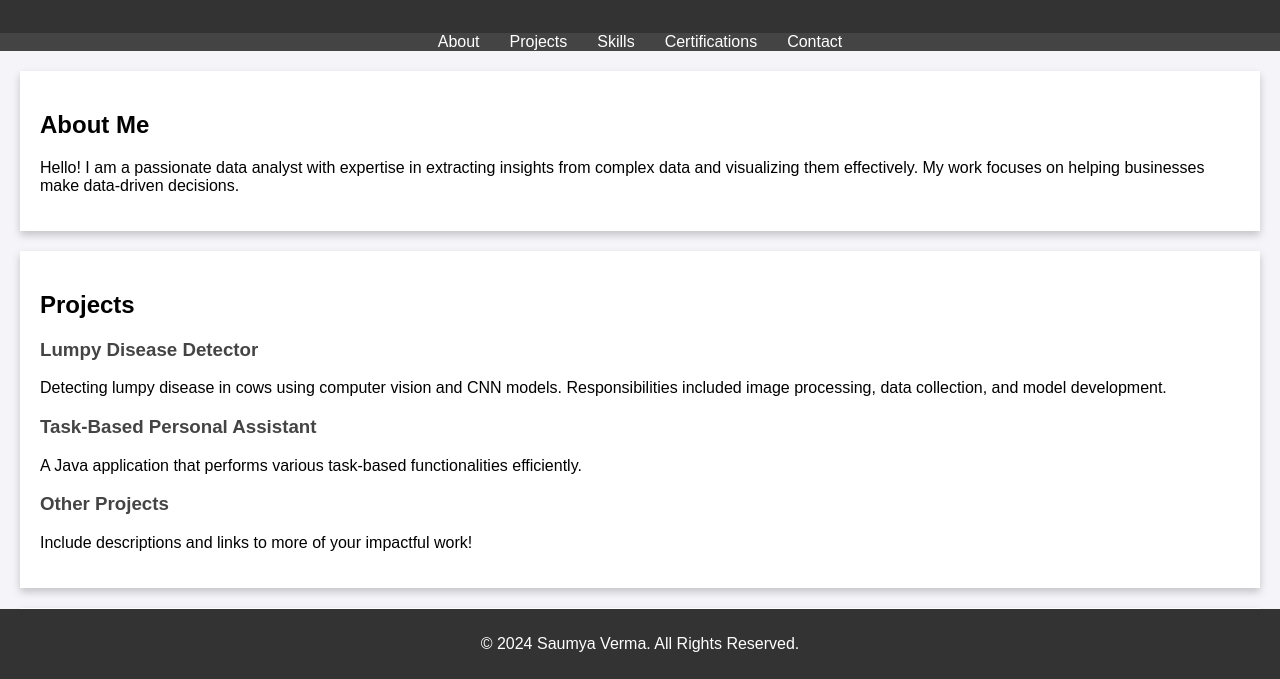
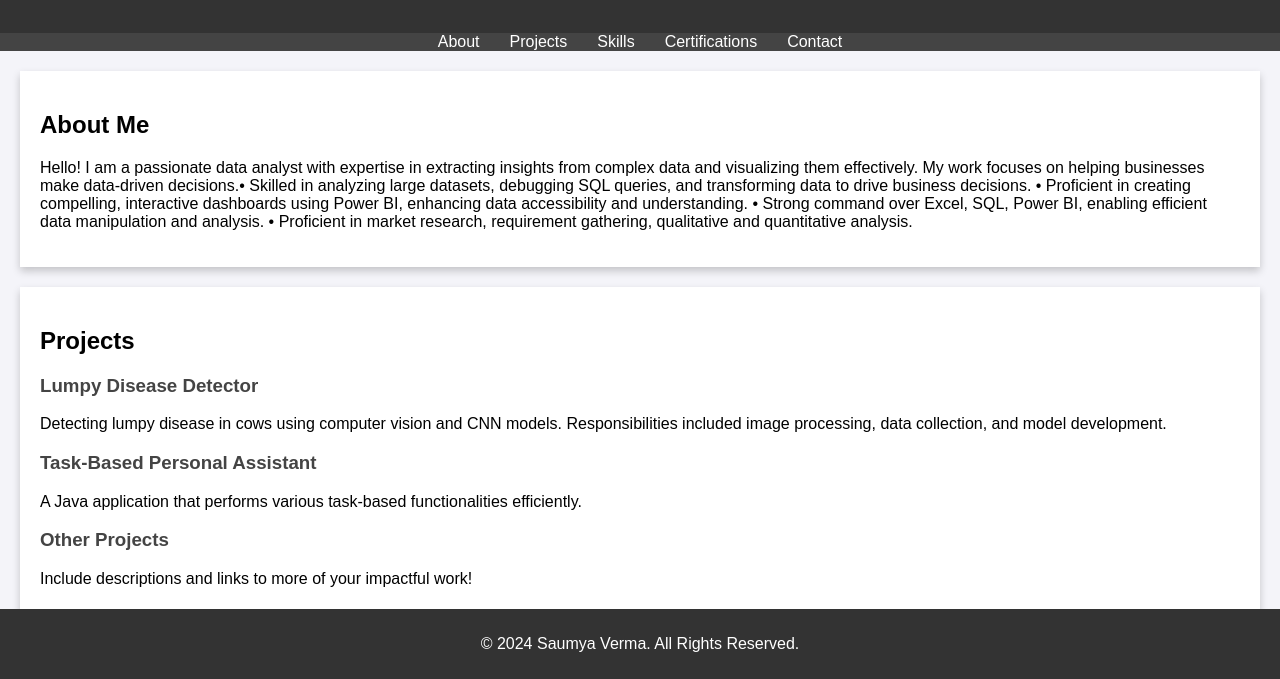
Before and after one commit to Saumya2732/Portfolio, a plain HTML site: page index.html in a window 1280 px wide. Shown: the part 121-800 px from the top of the page. Drawn offline with Linux system fonts and the light colour scheme.

Commit message:
index.html

```diff
--- a/index.html
+++ b/index.html
@@ -24,7 +24,12 @@
 
     <section id="about">
         <h2>About Me</h2>
-        <p>Hello! I am a passionate data analyst with expertise in extracting insights from complex data and visualizing them effectively. My work focuses on helping businesses make data-driven decisions.</p>
+        <p>Hello! I am a passionate data analyst with expertise in extracting insights from complex data and visualizing them effectively. My work focuses on helping businesses make data-driven decisions.•	Skilled in analyzing large datasets, debugging SQL queries, and transforming data to drive business decisions.
+•	Proficient in creating compelling, interactive dashboards using Power BI, enhancing data accessibility and understanding.
+•	Strong command over Excel, SQL, Power BI, enabling efficient data manipulation and analysis.
+•	Proficient in market  research, requirement gathering, qualitative and quantitative analysis.
+
+</p>
     </section>
 
     <section id="projects">
```
